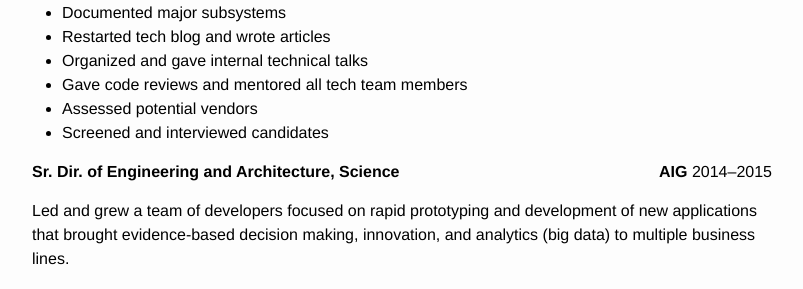
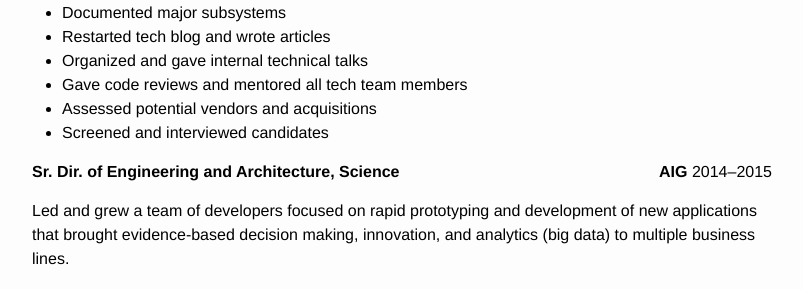
Before and after one commit to jimm/www-jimmenard-com-jekyll, a Jekyll site: the page built from Jim_Menard_resume.md, in a window 1280 px wide and 900 px high, scrolled down 649 px. Shown: the part 160-449 px from the top of the window, without its empty margins (238-1041 px from the left). Built offline with Jekyll 4.4.1, drawn with Linux system fonts in a browser that asks for light colours.

Commit message:
resume tweak

```diff
--- a/Jim_Menard_resume.md
+++ b/Jim_Menard_resume.md
@@ -27,7 +27,6 @@ title: Resume
 </div>
 <br/>
 
-
 Work with the technology team to improve platform quality, reliability,
 scalability, and responsiveness. Lead the e-commerce platform's financial
 and operations systems team including inventory, order taking, promotion
@@ -48,7 +47,7 @@ collect-on-ship, and more.
 * Restarted tech blog and wrote articles
 * Organized and gave internal technical talks
 * Gave code reviews and mentored all tech team members
-* Assessed potential vendors
+* Assessed potential vendors and acquisitions
 * Screened and interviewed candidates
 
 
--- a/Jim_Menard_resume.txt
+++ b/Jim_Menard_resume.txt
@@ -27,7 +27,7 @@ Principal Engineer                              Chloe + Isabel, 2015 - Present
     o Restarted tech blog and wrote articles
     o Organized and gave internal technical talks
     o Gave code reviews and mentored all tech team members
-    o Assessed potential vendors
+    o Assessed potential vendors and acquisitions
     o Screened and interviewed candidates
 
 Sr. Dir. of Engineering and Architecture, Science             AIG, 2014 - 2015
```
Also changed, not shown: 2 other files.
